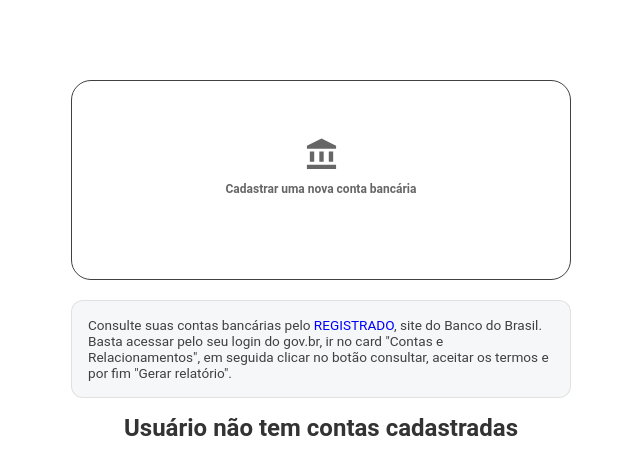
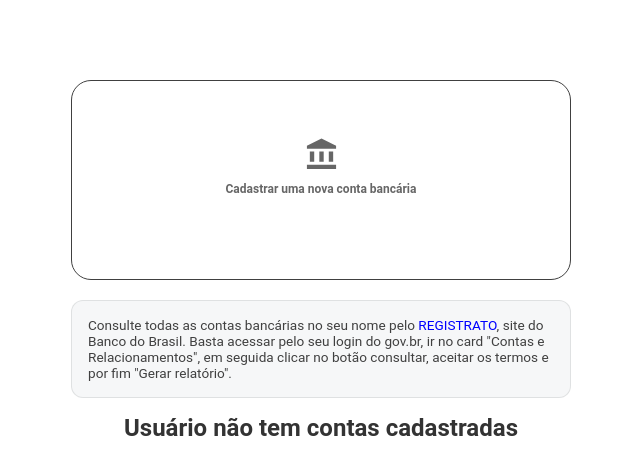
Before and after one commit to JoaoPedroLage/ABAS---TEST-DEV-FRONTEND, a Next.js app: page / in a window 1280 px wide. Shown: the top 474 px of the page, without its empty margins (319-959 px from the left). Built offline with nearby package versions, Linux system fonts and the light colour scheme.

Commit message:
feat: update text of Registrado card for a better semantic

```diff
--- a/src/components/RegistradoInfo.tsx
+++ b/src/components/RegistradoInfo.tsx
@@ -4,9 +4,9 @@ export default function RegistradoInfo() {
   return (
     <>
       <p className='registrado-info'>
-        Consulte suas contas bancárias pelo
+        Consulte todas as contas bancárias no seu nome pelo
         <a href='https://registrato.bcb.gov.br/' target='_blank' className='inline'>
-        &nbsp;REGISTRADO
+        &nbsp;REGISTRATO
         </a>, site do Banco do Brasil.
         Basta acessar pelo seu login do gov.br, ir no card "Contas e Relacionamentos", em seguida clicar no botão consultar, aceitar os termos e por fim "Gerar relatório".
       </p>
```
